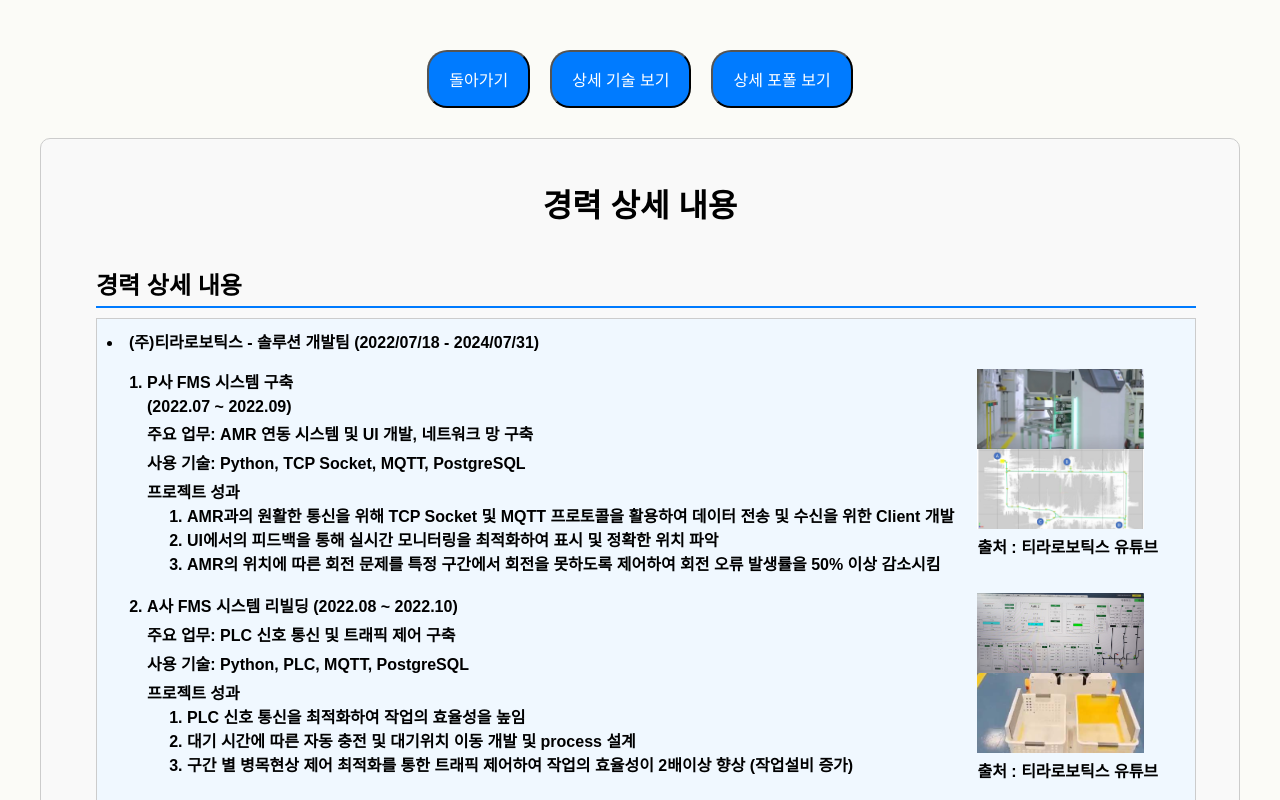
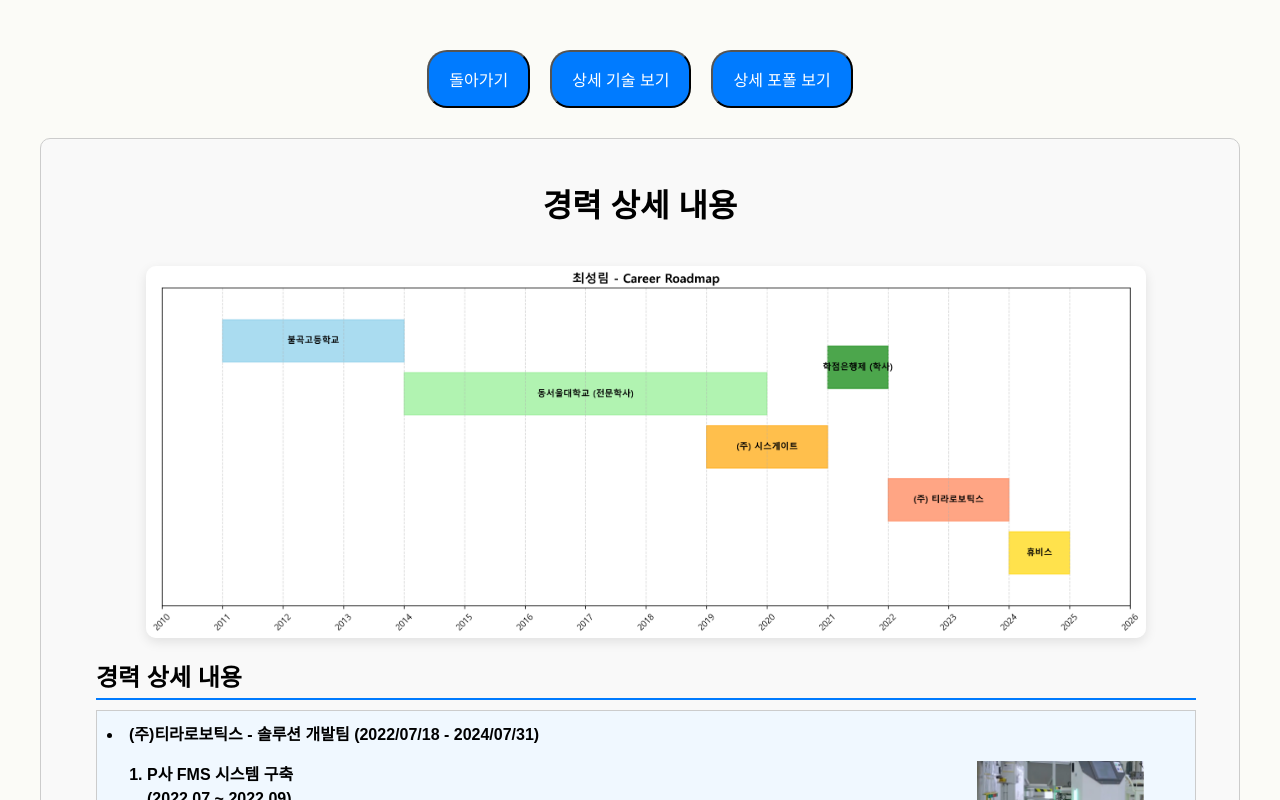
Before and after one commit to Choisungrim/choisungrim.io, a React (Create React App) app: page /choisungrim.io/resumeCareer in a window 1280 px wide. Shown: the top 800 px of the page. Built offline with nearby package versions, Linux system fonts and the light colour scheme.

Commit message:
css change career roadmap update

```diff
--- a/src/css/resumeCareer.css
+++ b/src/css/resumeCareer.css
@@ -149,3 +149,20 @@
     left: 50%;
     transform: translate(-50%, -50%); */
 }
+
+.roadmap-image {
+    width: 100%;         /* 전체 너비 사용 */
+    height: auto;        /* 비율 유지 */
+    max-width: 1000px;   /* 필요시 최대 너비 제한 */
+    cursor: pointer;
+    margin: 20px auto;
+    display: block;
+    border-radius: 10px;
+    box-shadow: 0 4px 12px rgba(0, 0, 0, 0.1);
+}
+
+@media (max-width: 768px) {
+    .roadmap-image {
+      max-width: 100%;
+    }
+  }
--- a/src/resumeCareer.js
+++ b/src/resumeCareer.js
@@ -14,6 +14,7 @@ import Cjproject from './resource/cjproject.png';
 import Disher from './resource/disher.jpg';
 import Hyundai from './resource/hyundai.jpg';
 import Minefluencer from './resource/minefluencer.png';
+import RoadMap from './resource/roadmap.png';
 
 const ResumeCareer = () => {
     const navigate = useNavigate();
@@ -94,6 +95,10 @@ const ResumeCareer = () => {
             description: "마인플루언서 이미지 설명",
             src: Minefluencer,
         },
+        RoadMap:{
+            description: "이력서 이미지 설명",
+            src: RoadMap,
+        }
     };
 
 
@@ -144,6 +149,9 @@ const ResumeCareer = () => {
                 <h1 className="resume-title">경력 상세 내용</h1>
 
                 <section className="resume-section">
+                    <div>
+                        <img src={RoadMap} alt="RoadMap" className="roadmap-image" onClick={() => openModal('RoadMap')} />
+                    </div>
                     <h2>경력 상세 내용</h2>
                     <div>
                         <li className="highlight">
--- a/src/resumePortfolio.js
+++ b/src/resumePortfolio.js
@@ -112,7 +112,7 @@ const ResumeCareer = () => {
                                             </ol>
                                             <p>2-2. 개발 기간</p>
                                             <ol>
-                                                <p>2개월 (2022.08 ~ 2022.10)</p>
+                                                <p>2개월 (2024.08 ~ 2024.10)</p>
                                             </ol>
                                             <p>2-3. 담당 업무</p>
                                             <ol>
@@ -154,7 +154,7 @@ const ResumeCareer = () => {
                                             </ol>
                                             <p>3-2. 개발 기간</p>
                                             <ol>
-                                                <p>1개월 (2022.10 ~ 2022.11)</p>
+                                                <p>1개월 (2024.10 ~ 2024.11)</p>
                                             </ol>
                                             <p>3-3. 담당 업무</p>
                                             <ol>
```
Also changed, not shown: src/resource/roadmap.png (added), 최성림_Career_Roadmap.png (added).
